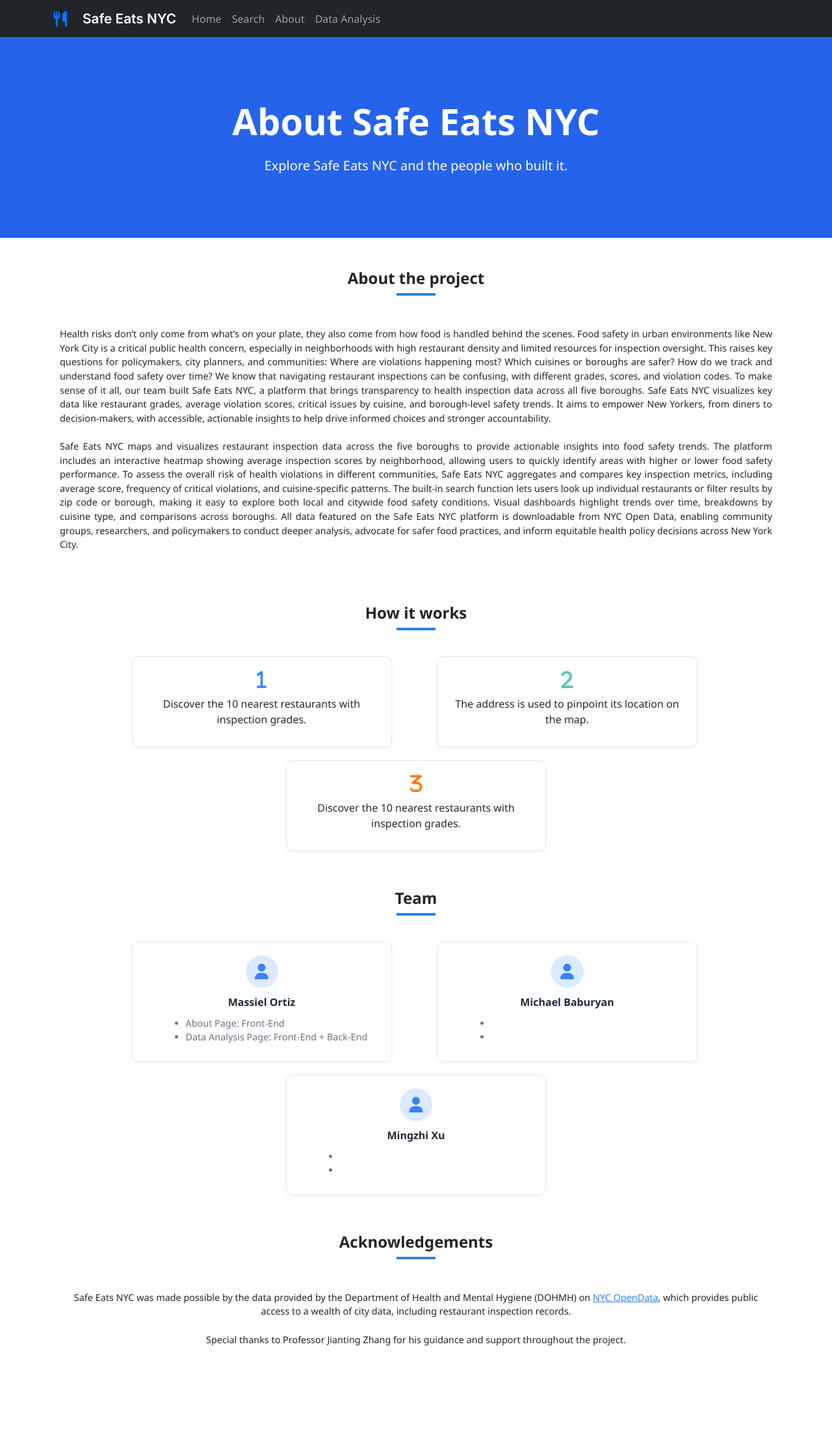
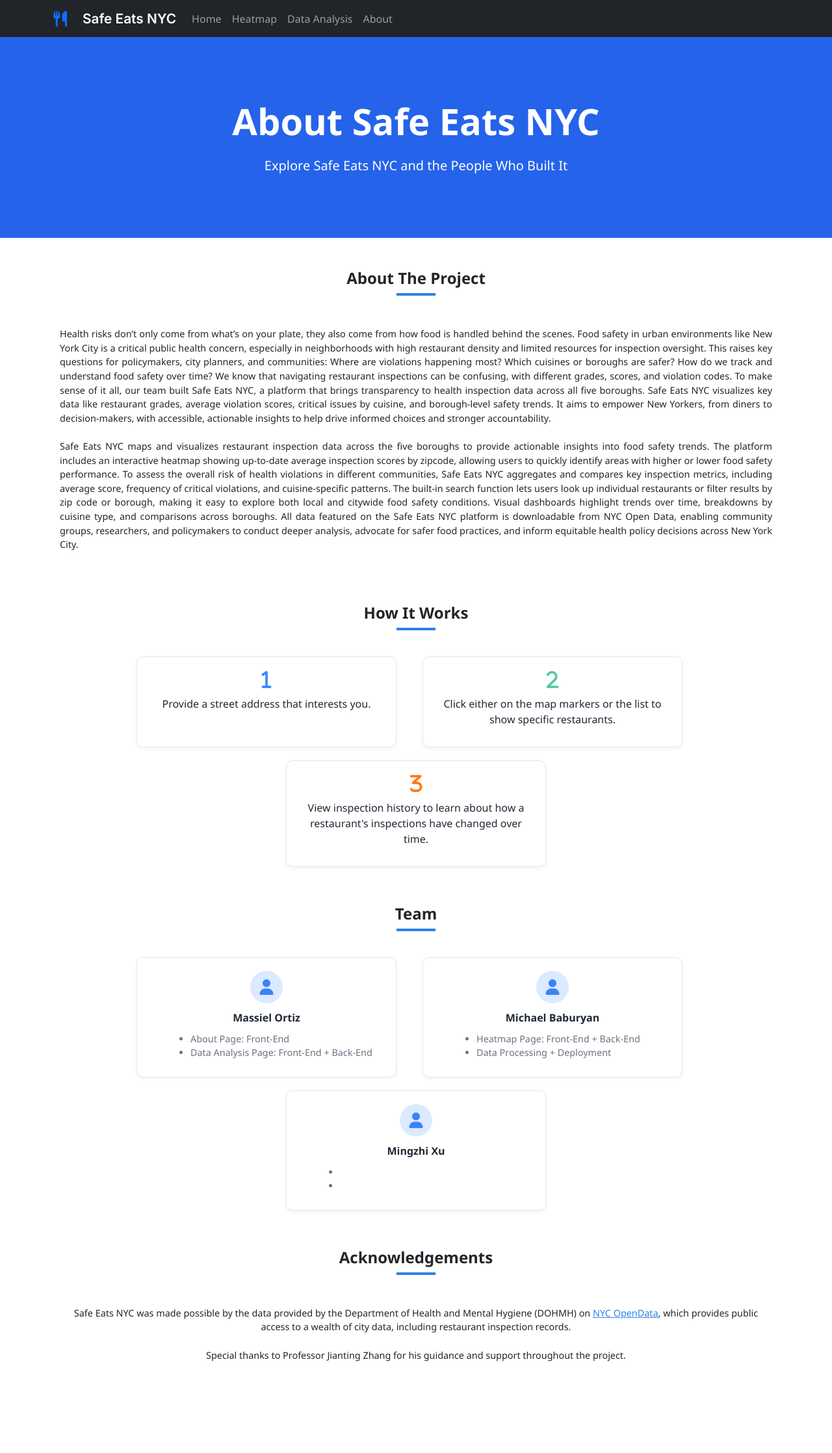
Before and after one commit to Myan02/Safe-Eats, a Flask app: page /about in a window 1280 px wide. Shown: the whole page at 65% size. Before the commit the page ends 2071 px from the top, so only its background shows below. Run offline with Flask 3, Linux system fonts and the light colour scheme; parts of the project's set-up code (start-up, migrations or seed data) failed here and were passed over.

Commit message:
fixed a bug with heatmap data loader, updated routing, minor css fixes

```diff
--- a/main_app/routes.py
+++ b/main_app/routes.py
@@ -26,20 +26,11 @@ from main_app.plots import create_worse_restaurant_boro_chart
 from main_app.plots import create_top_5_safest_cuisines
 
 
-
 bp = Blueprint('main', __name__)
 
-@bp.route('/')
-def index():
-    """Render the main search page."""
-    return render_template('index.html', mapbox_token=current_app.config['MAPBOX_TOKEN'])
 
-@bp.route('/about')
-def about():
-    """Render the about page."""
-    return render_template('about.html')
 
-@bp.route('/search', methods=['GET', 'POST'])
+@bp.route('/', methods=['GET', 'POST'])
 def search():
 
     if request.method == 'POST':
@@ -64,6 +55,16 @@ def search():
 
     elif request.method == 'GET':
         return render_template('search.html', mapbox_token=current_app.config['MAPBOX_TOKEN'])
+
+@bp.route('/heatmap')
+def heatmap():
+    """Render the main search page"""
+    return render_template('heatmap.html', mapbox_token=current_app.config['MAPBOX_TOKEN'])
+
+@bp.route('/about')
+def about():
+    """Render the about page."""
+    return render_template('about.html')
 
 @bp.route('/fetch_geoms', methods=['POST', 'GET'])
 def fetch_geoms():
--- a/main_app/static/css/style.css
+++ b/main_app/static/css/style.css
@@ -9,8 +9,6 @@ html {
 .container-fluid {
   height: 100vh;
 }
-
-
 
 /* Map Container */
 #map {
@@ -294,7 +292,6 @@ body.modal-open {
   border-color: #ffeeba;
 }
 
-
 /* Data Analsyis */
 .statistics {
   background-color: #2563eb;
@@ -331,7 +328,7 @@ body.modal-open {
   max-width: 1200px;
   background-color: white;
   border-radius: 10px;
-    box-shadow: 0 4px 8px rgba(0,0,0,0.1);
+  box-shadow: 0 4px 8px rgba(0, 0, 0, 0.1);
   padding: 2rem;
 }
 
@@ -358,7 +355,6 @@ body.modal-open {
   height: auto;
 }
 
-
 /* Card Styles */
 .card-container {
   display: flex;
@@ -368,7 +364,7 @@ body.modal-open {
   padding: 10px;
 }
 
-  .card {
+.card-analysis {
   background-color: white;
   border: 1px solid #e5e7eb;
   border-radius: 10px;
@@ -379,8 +375,9 @@ body.modal-open {
   transition: transform 0.2s;
 }
 
-  .card:hover {
-    transform: translateY(-3px);
+.card-analysis:hover {
+  transform: translateY(-2px);
+  box-shadow: 0 0.5rem 1rem rgba(0, 0, 0, 0.15);
 }
 
 .icon {
--- a/main_app/static/js/heat_map.js
+++ b/main_app/static/js/heat_map.js
@@ -47,7 +47,7 @@ map.on('load', async () => {
         paint: {
             'fill-color': 'orange'  // default color in case the actual colors dont work
         }
-    });   // put this layer behind the settlement-minor-label layer so we can see some titles over the map
+    });
 
     const matchExpression = await updateZipcodes();       // get match expression to match colors to grades
 
@@ -64,7 +64,7 @@ map.on('load', async () => {
             'line-color': '#ffffff',    // set each border color to white
             'line-width': 1             // set the border thickness to 1
         }
-    });       // put this layer behind the settlement-minor-label layer so we can see some titles over the map
+    });
 
     // add the zoom in, zoom out, and compass buttons to the map
     map.addControl(new mapboxgl.NavigationControl());
@@ -106,6 +106,8 @@ map.on('mousemove', 'zipcode-fill', (e) => {
         "average_grade": response.properties.MEAN,
         "color": response.properties.COLOR
     }
+
+    console.log(properties)
 
     // how zoomed in are ya?
     const zoomLevel = map.getZoom();
--- a/main_app/static/js/search_map.js
+++ b/main_app/static/js/search_map.js
@@ -65,7 +65,7 @@ document.addEventListener('DOMContentLoaded', function() {
         errorDiv.innerHTML = '';
 
         try {
-            const response = await fetch('/search', {
+            const response = await fetch('/', {
                 method: 'POST',
                 headers: { 'Content-Type': 'application/json' },
                 body: JSON.stringify({ address })
--- a/main_app/templates/about.html
+++ b/main_app/templates/about.html
@@ -1,94 +1,128 @@
-{% extends "base.html" %}
-
-{% block content %}
+{% extends "base.html" %} {% block content %}
 
 <div class="statistics text-white p-5">
   <div class="text-center my-5">
-        <h1 class="display-4 fw-bold" style="margin-bottom: 20px;">About Safe Eats NYC</h1>
+    <h1 class="display-4 fw-bold" style="margin-bottom: 20px">
+      About Safe Eats NYC
+    </h1>
     <div class="lead">
-        <p>Explore Safe Eats NYC and the people who built it.</p>
+      <p>Explore Safe Eats NYC and the People Who Built It</p>
     </div>
   </div>
 </div>
 
 <div>
-   <h2 class="text-center fw-bold mt-5 fs-4">About the project</h2>
+  <h2 class="text-center fw-bold mt-5 fs-4">About The Project</h2>
   <div class="underline mx-auto"></div>
-    <p class="mt-5" style="font-size: 0.9rem; margin: 80px; text-align: justify;">
-    Health risks don’t only come from what’s on your plate, they also come from how food is handled behind the scenes.
-    Food safety in urban environments like New York City is a critical public health concern, especially in neighborhoods with high restaurant density and limited resources for inspection oversight.
-    This raises key questions for policymakers, city planners, and communities:
-    Where are violations happening most? Which cuisines or boroughs are safer? How do we track and understand food safety over time?
-    We know that navigating restaurant inspections can be confusing, with different grades, scores, and violation codes.
-    To make sense of it all, our team built Safe Eats NYC, a platform that brings transparency to health inspection data across all five boroughs.
-    Safe Eats NYC visualizes key data like restaurant grades, average violation scores, critical issues by cuisine, and borough-level safety trends.
-    It aims to empower New Yorkers, from diners to decision-makers, with accessible, actionable insights to help drive informed choices and stronger accountability.
-    <br>
-    <br>
-    Safe Eats NYC maps and visualizes restaurant inspection data across the five boroughs to provide actionable insights into food safety trends.
-    The platform includes an interactive heatmap showing average inspection scores by neighborhood, allowing users to quickly identify areas with higher or lower food safety performance.
-    To assess the overall risk of health violations in different communities, Safe Eats NYC aggregates and compares key inspection metrics, including average score, frequency of critical violations, and cuisine-specific patterns.
-    The built-in search function lets users look up individual restaurants or filter results by zip code or borough, making it easy to explore both local and citywide food safety conditions.
-    Visual dashboards highlight trends over time, breakdowns by cuisine type, and comparisons across boroughs.
-    All data featured on the Safe Eats NYC platform is downloadable from NYC Open Data, enabling community groups, researchers, and policymakers to conduct deeper analysis, advocate for safer food practices, and inform equitable health policy decisions across New York City.
+  <p class="mt-5" style="font-size: 0.9rem; margin: 80px; text-align: justify">
+    Health risks don’t only come from what’s on your plate, they also come from
+    how food is handled behind the scenes. Food safety in urban environments
+    like New York City is a critical public health concern, especially in
+    neighborhoods with high restaurant density and limited resources for
+    inspection oversight. This raises key questions for policymakers, city
+    planners, and communities: Where are violations happening most? Which
+    cuisines or boroughs are safer? How do we track and understand food safety
+    over time? We know that navigating restaurant inspections can be confusing,
+    with different grades, scores, and violation codes. To make sense of it all,
+    our team built Safe Eats NYC, a platform that brings transparency to health
+    inspection data across all five boroughs. Safe Eats NYC visualizes key data
+    like restaurant grades, average violation scores, critical issues by
+    cuisine, and borough-level safety trends. It aims to empower New Yorkers,
+    from diners to decision-makers, with accessible, actionable insights to help
+    drive informed choices and stronger accountability.
+    <br />
+    <br />
+    Safe Eats NYC maps and visualizes restaurant inspection data across the five
+    boroughs to provide actionable insights into food safety trends. The
+    platform includes an interactive heatmap showing up-to-date average
+    inspection scores by zipcode, allowing users to quickly identify areas with
+    higher or lower food safety performance. To assess the overall risk of
+    health violations in different communities, Safe Eats NYC aggregates and
+    compares key inspection metrics, including average score, frequency of
+    critical violations, and cuisine-specific patterns. The built-in search
+    function lets users look up individual restaurants or filter results by zip
+    code or borough, making it easy to explore both local and citywide food
+    safety conditions. Visual dashboards highlight trends over time, breakdowns
+    by cuisine type, and comparisons across boroughs. All data featured on the
+    Safe Eats NYC platform is downloadable from NYC Open Data, enabling
+    community groups, researchers, and policymakers to conduct deeper analysis,
+    advocate for safer food practices, and inform equitable health policy
+    decisions across New York City.
   </p>
 </div>
 
-
-<h2 class="text-center fw-bold mt-5 fs-4">How it works</h2>
+<h2 class="text-center fw-bold mt-5 fs-4">How It Works</h2>
 <div class="underline mx-auto"></div>
 
-<div class="card-container" style="margin-top: 30px;">
-    <div class="card" style="width: 400px;">
-      <div> <i class="fa-solid fa-1" style="color: #3a88fe; font-size: 30px; padding-bottom: 10px;"></i></div>
-      <div class="value" style="margin-bottom: 10px; font-weight: normal;">Discover the 10 nearest restaurants with inspection grades.</div>
+<div class="card-container" style="margin-top: 30px">
+  <div class="card-analysis" style="width: 400px">
+    <div>
+      <i
+        class="fa-solid fa-1"
+        style="color: #3a88fe; font-size: 30px; padding-bottom: 10px"
+      ></i>
     </div>
-
-    <div class="card" style="width: 400px; margin-left: 50px; margin-right: 5px">
-      <div>   <i class="fa-solid fa-2" style="color: #55c8a6; font-size: 30px; padding-bottom: 10px;"></i></div>
-      <div class="value" style="margin-bottom: 10px; font-weight: normal;">The address is used to pinpoint its location on the map.</div>
-    </div>
-
-    <div class="card" style="width: 400px;">
-      <div>   <i class="fa-solid fa-3" style="color: #ff7913; font-size: 30px; padding-bottom: 10px;"></i></div>
-      <div class="value" style="margin-bottom: 10px; font-weight: normal;">Discover the 10 nearest restaurants with inspection grades.</div>
+    <div class="value" style="margin-bottom: 10px; font-weight: normal">
+      Provide a street address that interests you.
     </div>
   </div>
 
+  <div class="card-analysis" style="width: 400px; margin: 0px 20px 0px 20px">
+    <div>
+      <i
+        class="fa-solid fa-2"
+        style="color: #55c8a6; font-size: 30px; padding-bottom: 10px"
+      ></i>
+    </div>
+    <div class="value" style="margin-bottom: 10px; font-weight: normal">
+      Click either on the map markers or the list to show specific restaurants.
+    </div>
+  </div>
 
-
-
+  <div class="card-analysis" style="width: 400px">
+    <div>
+      <i
+        class="fa-solid fa-3"
+        style="color: #ff7913; font-size: 30px; padding-bottom: 10px"
+      ></i>
+    </div>
+    <div class="value" style="margin-bottom: 10px; font-weight: normal">
+      View inspection history to learn about how a restaurant's inspections have
+      changed over time.
+    </div>
+  </div>
+</div>
 
 <h2 class="text-center fw-bold mt-5 fs-4">Team</h2>
 <div class="underline mx-auto"></div>
-  <div class="card-container" style="margin-top: 30px;">
-    <div class="card" style="width: 400px;">
+<div class="card-container" style="margin-top: 30px">
+  <div class="card-analysis" style="width: 400px">
     <div class="icon blue"><i class="fas fa-user"></i></div>
-        <div class="value" style="margin-bottom: 10px;">Massiel Ortiz</div>
-        <div style = "padding-left: 30px;">
-        <ul class="label" style="text-align: left;">
+    <div class="value" style="margin-bottom: 10px">Massiel Ortiz</div>
+    <div style="padding-left: 30px">
+      <ul class="label" style="text-align: left">
         <li>About Page: Front-End</li>
         <li>Data Analysis Page: Front-End + Back-End</li>
       </ul>
     </div>
   </div>
 
-    <div class="card" style="width: 400px; margin-left: 50px; margin-right: 5px">
+  <div class="card-analysis" style="width: 400px; margin: 0px 20px 0px 20px">
     <div class="icon blue"><i class="fas fa-user"></i></div>
-        <div class="value" style="margin-bottom: 10px;">Michael Baburyan</div>
-        <div style = "padding-left: 30px;">
-        <ul class="label" style="text-align: left;">
-            <li></li>
-            <li></li>
+    <div class="value" style="margin-bottom: 10px">Michael Baburyan</div>
+    <div style="padding-left: 30px">
+      <ul class="label" style="text-align: left">
+        <li>Heatmap Page: Front-End + Back-End</li>
+        <li>Data Processing + Deployment</li>
       </ul>
     </div>
   </div>
 
-    <div class="card" style="width: 400px;">
+  <div class="card-analysis" style="width: 400px">
     <div class="icon blue"><i class="fas fa-user"></i></div>
-        <div class="value" style="margin-bottom: 10px;">Mingzhi Xu</div>
-        <div style = "padding-left: 30px;">
-        <ul class="label" style="text-align: left;">
+    <div class="value" style="margin-bottom: 10px">Mingzhi Xu</div>
+    <div style="padding-left: 30px">
+      <ul class="label" style="text-align: left">
         <li></li>
         <li></li>
       </ul>
@@ -99,17 +133,22 @@
 <div>
   <h2 class="text-center fw-bold mt-5 fs-4">Acknowledgements</h2>
   <div class="underline mx-auto"></div>
-   <p class="mt-5" style="font-size: 0.9rem; margin: 80px; text-align: center;">
-      Safe Eats NYC was made possible by the data provided by the Department of Health and Mental Hygiene (DOHMH) on
-      <a href="https://data.cityofnewyork.us/Health/DOHMH-New-York-City-Restaurant-Inspection-Results/43nn-pn8j/about_data"
-      target="_blank" style="color: #2f80ed; text-decoration: underline;">NYC OpenData</a>,
-      which provides public access to a wealth of city data, including restaurant inspection records.
-      <br> <br>
-      Special thanks to Professor Jianting Zhang for his guidance and support throughout the project.
+  <p class="mt-5" style="font-size: 0.9rem; margin: 80px; text-align: center">
+    Safe Eats NYC was made possible by the data provided by the Department of
+    Health and Mental Hygiene (DOHMH) on
+    <a
+      href="https://data.cityofnewyork.us/Health/DOHMH-New-York-City-Restaurant-Inspection-Results/43nn-pn8j/about_data"
+      target="_blank"
+      style="color: #2f80ed; text-decoration: underline"
+      >NYC OpenData</a
+    >, which provides public access to a wealth of city data, including
+    restaurant inspection records. <br />
+    <br />
+    Special thanks to Professor Jianting Zhang for his guidance and support
+    throughout the project.
   </p>
 </div>
 
-<div style="height: 60px;"></div>
-
+<div style="height: 60px"></div>
 
 {% endblock %}
--- a/main_app/templates/base.html
+++ b/main_app/templates/base.html
@@ -13,7 +13,7 @@
 <body>
     <nav class="navbar navbar-expand-lg navbar-dark bg-dark">
         <div class="container">
-            <a class="navbar-brand d-flex align-items-center" href="{{ url_for('main.index') }}">
+            <a class="navbar-brand d-flex align-items-center" href="{{ url_for('main.search') }}">
                 <i class="fas fa-utensils text-primary fs-4 me-4"></i>
                 <span style="font-family: 'Inter', sans-serif; font-weight: 600; font-size: 1.30rem; color: #ffffff;">
                     Safe Eats NYC
@@ -24,10 +24,10 @@
             </button>
             <div class="collapse navbar-collapse" id="navbarNav">
                 <div class="navbar-nav">
-                    <a class="nav-link" href="{{ url_for('main.index') }}">Home</a>
-                    <a class="nav-link" href="{{ url_for('main.search') }}">Search</a>
+                    <a class="nav-link" href="{{ url_for('main.search') }}">Home</a>
+                    <a class="nav-link" href="{{ url_for('main.heatmap') }}">Heatmap</a>
+                    <a class="nav-link" href="{{ url_for('main.graphs') }}">Data Analysis</a>
                     <a class="nav-link" href="{{ url_for('main.about') }}">About</a>
-                    <a class="nav-link" href="{{ url_for('main.graphs') }}">Data Analysis</a>
                 </div>
             </div>
         </div>
--- a/main_app/utils/search.py
+++ b/main_app/utils/search.py
@@ -4,9 +4,9 @@ import pandas as pd
 import logging
 
 def search_restaurants(address):
+    """Find nearby restaurants with complete details."""
     """Find nearby restaurants using pre-initialized services."""
     try:
-        data_service = current_app.extensions['data_service']
         geo_service = current_app.extensions['geo_service']
 
         lat, lon = geo_service.geocode_address(address)
```
Also changed, not shown: main_app/templates/graphs.html (+109 -83 lines), main_app/templates/heatmap.html (renamed from main_app/templates/index.html, +11 -3 lines), main_app/utils/data_loader.py (+8 -0 lines), 1 other file. Lines whose indentation alone changed are shown as unchanged.
